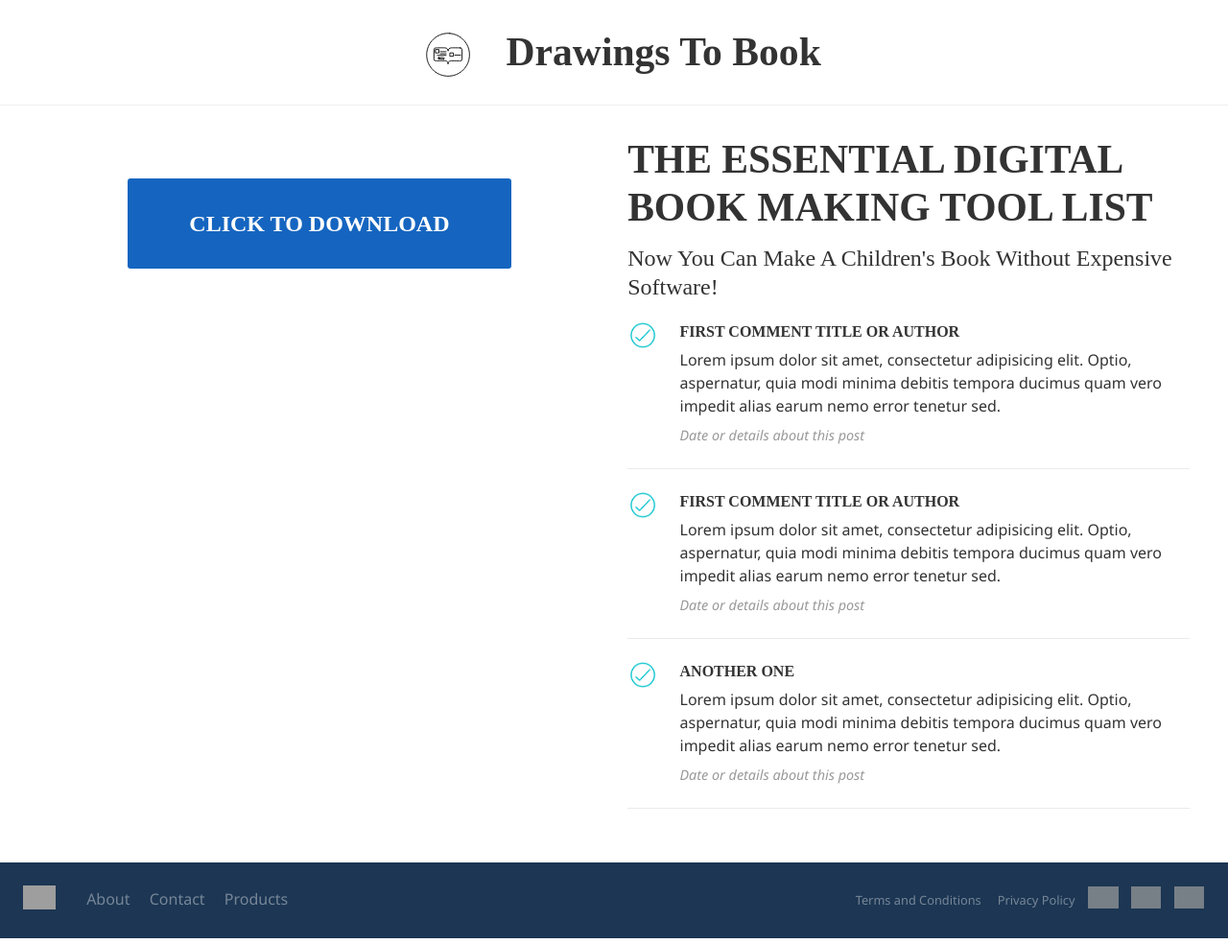
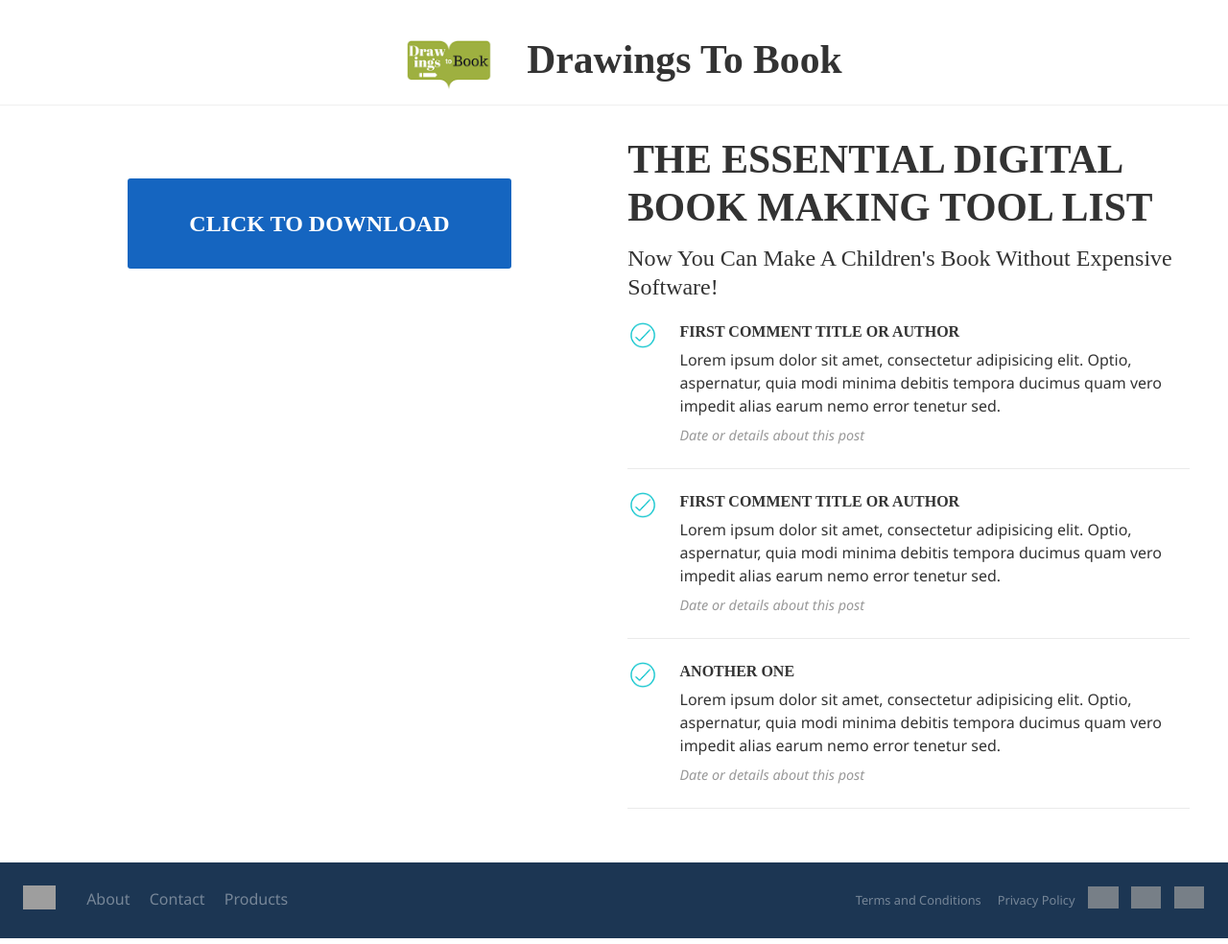
Before and after one commit to fourthirty-two/drawingstobook, a Jekyll site: the page built from index.html, in a window 1280 px wide. Shown: the whole page at 96% size. Built offline with Jekyll 4.4.1, drawn with Linux system fonts in a browser that asks for light colours; some web fonts are replaced; comment, search, counter and statistics services are not loaded; grey boxes are pictures that could not be loaded.

Commit message:
:book: updated logo and sass to the official logo we chose

```diff
--- a/_includes/header-bar-branded.html
+++ b/_includes/header-bar-branded.html
@@ -2,7 +2,7 @@
 <header class="centered-navigation" role="banner">
   <div class="centered-navigation-wrapper">
     <a href="javascript:void(0)" class="mobile-logo">
-      <img src="{{ site.data.global.url }}/images/dtb-outline50.svg" alt="Logo image">
+      <img src="{{ site.data.global.url }}/images/drawingstobook-logo-100.png" alt="Logo image">
     </a>
 
     <nav role="navigation">
@@ -10,7 +10,7 @@
 
         <li class="nav-link logo">
           <a href="javascript:void(0)" class="logo">
-            <img src="{{ site.data.global.url }}/images/dtb-outline50.svg" alt="Logo image">
+            <img src="{{ site.data.global.url }}/images/drawingstobook-logo-100.png" alt="Logo image">
           </a>
         </li>
 
--- a/_sass/patterns/_centered-nav.scss
+++ b/_sass/patterns/_centered-nav.scss
@@ -144,8 +144,8 @@
   }
 
   .logo img {
-    margin-bottom: -$centered-navigation-logo-height + 1.2;
-    height: $centered-navigation-logo-height + 1;
+    margin-bottom: -$centered-navigation-logo-height + 0.15;
+    height: $centered-navigation-logo-height + 2.75;
   }
 
   // Sub menus
```
